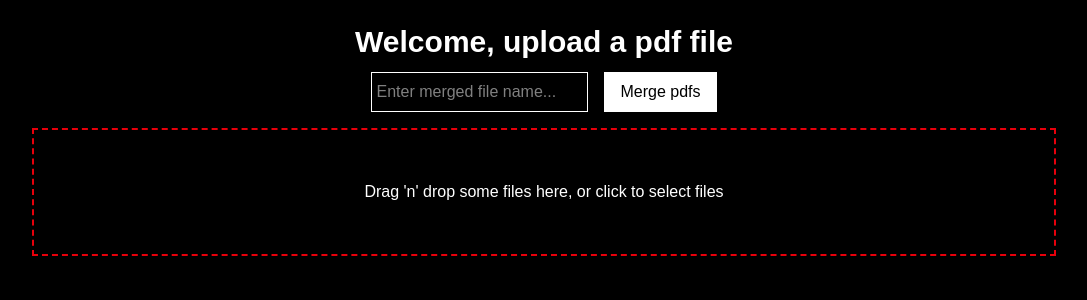
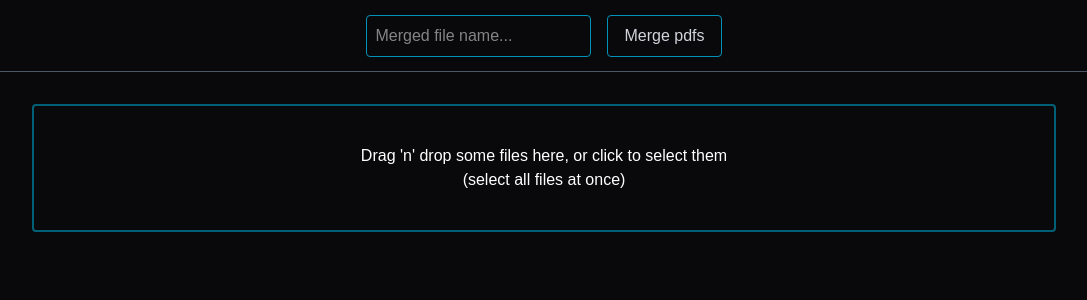
Before and after one commit to HubertKr4jnik/pdf-merge, a Next.js app: page / in a window 1280 px wide. Shown: the top 300 px of the page, without its empty margins (96-1183 px from the left). Built offline with nearby package versions, Linux system fonts and the light colour scheme.

Commit message:
better styling, this took 2h...

```diff
--- a/app/page.tsx
+++ b/app/page.tsx
@@ -198,25 +198,26 @@ export default function Home() {
   }
 
   return (
-    <div className="min-h-screen bg-black">
-      <h1 className="text-3xl text-white font-bold text-center pt-6">
-        Welcome, upload a pdf file
-      </h1>
-      <div className="flex justify-center mx-auto pt-3 gap-4">
+    <div className="min-h-screen bg-zinc-950">
+      <header className="flex justify-center place-items-center h-18 bg-zinc-950 border-b border-gray-600">
+        <div className="flex justify-center gap-4">
           <input
             type="text"
             value={mergedFileName || ""}
             onChange={(e) => setMergedFileName(e.target.value)}
-          placeholder="Enter merged file name..."
-          className="border border-white p-1 text-white"
+            placeholder="Merged file name..."
+            className="border border-cyan-600 px-2 rounded text-white"
           />
           <input
             type="button"
             value="Merge pdfs"
             onClick={handlePdfMerge}
-          className="px-4 py-2 bg-white text-black hover:scale-110 transition-all cursor-pointer"
+            className="px-4 py-2 border border-cyan-600 text-gray-300 hover:text-gray-100 hover:border-cyan-400 transition-all cursor-pointer rounded"
           />
         </div>
+      </header>
+      <main className="h-fit my-8">
+        {!files && (
           <Dropzone
             onDrop={(acceptedFiles) => {
               handleFileDrop(acceptedFiles);
@@ -226,16 +227,17 @@ export default function Home() {
             {({ getRootProps, getInputProps }) => (
               <div
                 {...getRootProps()}
-            className="flex justify-center place-items-center border-red-600 border-2 border-dashed h-32 w-4/5 mx-auto my-4 cursor-pointer"
+                className="flex justify-center place-items-center border-cyan-800 border-2 hover:border-dotted transition-all h-32 w-4/5 mx-auto my-4 cursor-pointer rounded"
               >
                 <input {...getInputProps()} />
                 <p className="text-white hover:underline text-center p-4">
-              Drag 'n' drop some files here, or click to select files
+                  Drag 'n' drop some files here, or click to select them <br />
+                  (select all files at once)
                 </p>
               </div>
             )}
           </Dropzone>
-
+        )}
         {pageItems.length > 0 && fileUrls && (
           <DndContext
             sensors={sensors}
@@ -259,6 +261,7 @@ export default function Home() {
             </SortableContext>
           </DndContext>
         )}
+      </main>
     </div>
   );
 }
--- a/app/pageItem.tsx
+++ b/app/pageItem.tsx
@@ -44,7 +44,7 @@ export default function PageItem({ item, imageUrl, onDelete }: PageItemProps) {
 
   return (
     <div
-      className="relative max-w-1/5"
+      className="relative max-w-1/6"
       ref={setNodeRef}
       style={style}
       {...attributes}
@@ -54,11 +54,14 @@ export default function PageItem({ item, imageUrl, onDelete }: PageItemProps) {
         onClick={(e) => {
           onDelete(item.id);
         }}
-        className="absolute top-3 right-4 font-bold text-lg text-black cursor-pointer hover:scale-125 transition-all"
+        className="absolute top-3 right-4 font-bold text-lg text-black cursor-pointer z-1"
       >
         X
       </span>
-      <img src={imageUrl} />
+      <img
+        src={imageUrl}
+        className="brightness-85 hover:brightness-100 rounded transition-all"
+      />
     </div>
   );
 }
```
Lines whose indentation alone changed are shown as unchanged.
